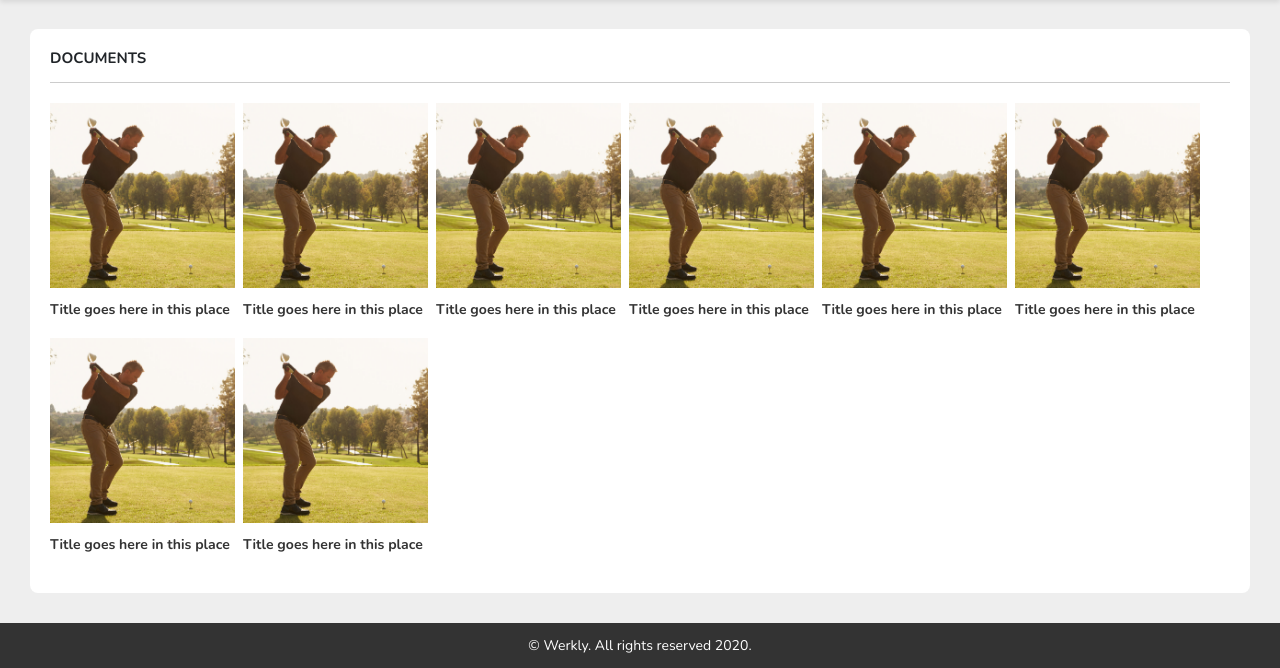
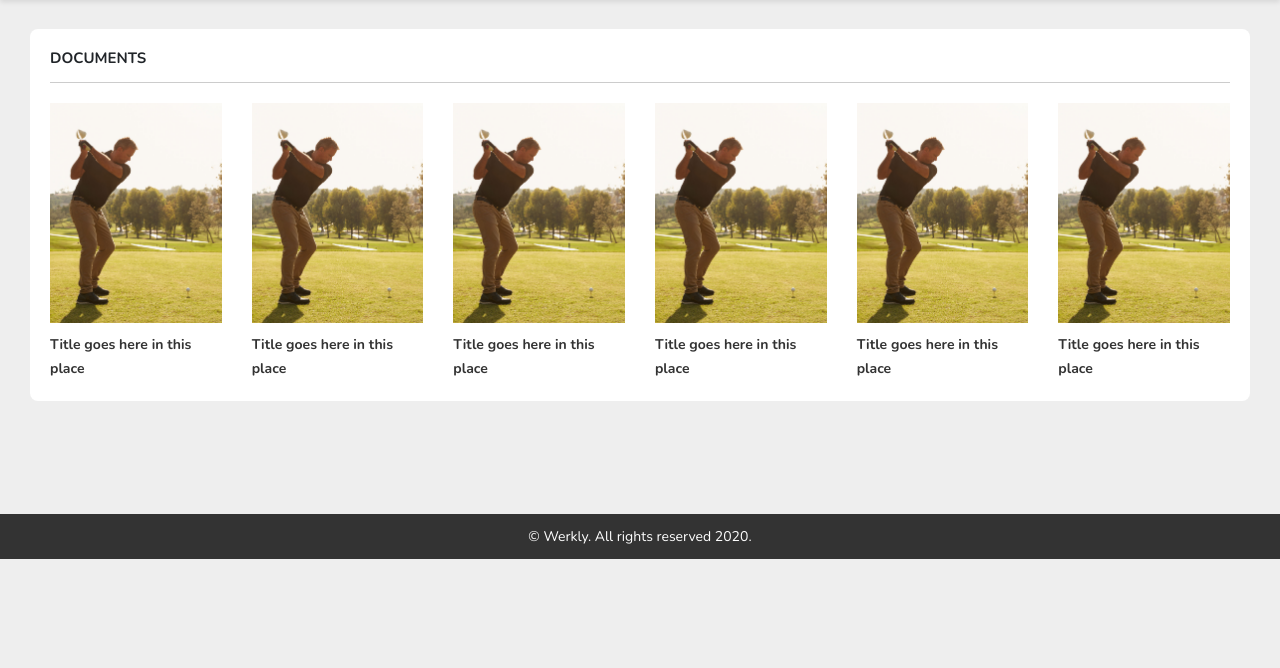
Before and after one commit to andrewoplas/Werkly-Demo, a website: page layout-1-2.html in a window 1280 px wide. Shown: the part 271-939 px from the top of the page. After the commit the page ends 830 px from the top, so only its background shows below. Drawn offline with nearby package versions, Linux system fonts and the light colour scheme.

Commit message:
Fix document hover

```diff
--- a/layout-1-2.html
+++ b/layout-1-2.html
@@ -169,24 +169,31 @@
                             </div>
                             <hr />
 
-                            <div class="d-flex flex-wrap">
-                                <div class="DocumentHover mr-2 mb-3">
+                            <div class="row">
+                                <div class="col-12 col-sm-6 col-md-4 col-lg-3 col-xl-2">
+                                    <div class="DocumentHover no-hover">
+                                        <div class="image-container">
                                             <div class="image"></div>
+                                        </div>
                                         <h3 class="title">Title goes here in this place</h3>
                                     </div>
-
-                                <div class="DocumentHover mr-2 mb-3">
-                                    <div class="image">
+                                </div>
+                                <div class="col-12 col-sm-6 col-md-4 col-lg-3 col-xl-2">
+                                    <div class="DocumentHover">
+                                        <div class="image-container">
+                                            <div class="image"></div>
                                             <div class="action-items center">
                                                 <button class="Button secondary px-3">Open</button>
                                             </div>
                                         </div>
                                         <h3 class="title">Title goes here in this place</h3>
                                     </div>
-
-                                <div class="DocumentHover mr-2 mb-3">
-                                    <div class="image">
-                                        <div class="action-items space">
+                                </div>
+                                <div class="col-12 col-sm-6 col-md-4 col-lg-3 col-xl-2">
+                                    <div class="DocumentHover">
+                                        <div class="image-container">
+                                            <div class="image"></div>
+                                            <div class="action-items">
                                                 <button class="Button icon">
                                                     <img src="./resources/images/icon-black.svg" alt="icon" height="13" width="13" />
                                                 </button>
@@ -195,10 +202,12 @@
                                         </div>
                                         <h3 class="title">Title goes here in this place</h3>
                                     </div>
-
-                                <div class="DocumentHover mr-2 mb-3">
-                                    <div class="image">
-                                        <div class="action-items space">
+                                </div>
+                                <div class="col-12 col-sm-6 col-md-4 col-lg-3 col-xl-2">
+                                    <div class="DocumentHover">
+                                        <div class="image-container">
+                                            <div class="image"></div>
+                                            <div class="action-items">
                                                 <button class="Button icon">
                                                     <img src="./resources/images/icon-black.svg" alt="icon" height="13" width="13" />
                                                 </button>
@@ -207,10 +216,12 @@
                                         </div>
                                         <h3 class="title">Title goes here in this place</h3>
                                     </div>
-
-                                <div class="DocumentHover mr-2 mb-3">
-                                    <div class="image">
-                                        <div class="action-items space">
+                                </div>
+                                <div class="col-12 col-sm-6 col-md-4 col-lg-3 col-xl-2">
+                                    <div class="DocumentHover">
+                                        <div class="image-container">
+                                            <div class="image"></div>
+                                            <div class="action-items">
                                                 <button class="Button icon">
                                                     <img src="./resources/images/icon-black.svg" alt="icon" height="13" width="13" />
                                                 </button>
@@ -219,10 +230,12 @@
                                         </div>
                                         <h3 class="title">Title goes here in this place</h3>
                                     </div>
-
-                                <div class="DocumentHover mr-2 mb-3">
-                                    <div class="image">
-                                        <div class="action-items space">
+                                </div>
+                                <div class="col-12 col-sm-6 col-md-4 col-lg-3 col-xl-2">
+                                    <div class="DocumentHover">
+                                        <div class="image-container">
+                                            <div class="image"></div>
+                                            <div class="action-items">
                                                 <button class="Button icon">
                                                     <img src="./resources/images/icon-black.svg" alt="icon" height="13" width="13" />
                                                 </button>
@@ -231,29 +244,6 @@
                                         </div>
                                         <h3 class="title">Title goes here in this place</h3>
                                     </div>
-
-                                <div class="DocumentHover mr-2 mb-3">
-                                    <div class="image">
-                                        <div class="action-items space">
-                                            <button class="Button icon">
-                                                <img src="./resources/images/icon-black.svg" alt="icon" height="13" width="13" />
-                                            </button>
-                                            <button class="Button secondary px-3">Open</button>
-                                        </div>
-                                    </div>
-                                    <h3 class="title">Title goes here in this place</h3>
-                                </div>
-
-                                <div class="DocumentHover mr-2 mb-3">
-                                    <div class="image">
-                                        <div class="action-items space">
-                                            <button class="Button icon">
-                                                <img src="./resources/images/icon-black.svg" alt="icon" height="13" width="13" />
-                                            </button>
-                                            <button class="Button secondary px-3">Open</button>
-                                        </div>
-                                    </div>
-                                    <h3 class="title">Title goes here in this place</h3>
                                 </div>
                             </div>
                         </div>
--- a/resources/scss/components/_document-hover.scss
+++ b/resources/scss/components/_document-hover.scss
@@ -1,32 +1,59 @@
+$border-width: 60px;
+
 .DocumentHover {
     flex-basis: 12%;
     flex-shrink: 0;
 
-    .image {
-        min-height: 185px;
-        min-width: 185px;
-        background-image: url("../images/login-left-graphic.png");
-        background-size: cover;
-        background-position: center;
-        background-repeat: no-repeat;
-        @include flex(flex-end, flex-end, column);
+    &:not(.no-hover):hover {
+        .image-container {
+            .image {
+                border-bottom: solid $border-width transparent;
+                transition: border-bottom 250ms ease-out;
+            }
 
-        &:hover .action-items {
-            visibility: visible;
+            .action-items {
+                padding: 10px 15px;
+                max-height: 53px;
+                transition: 220ms ease-out;
+            }
+        }
+    }
+
+    .image-container {
+        min-height: 220px;
+        max-height: 250px;
+        // min-width: 185px;
+        width: 100%;
+        position: relative;
+
+        .image {
+            width: 100%;
+            height: 100%;
+            position: absolute;
+            top: 0;
+            right: 0;
+            background-image: url("../images/login-left-graphic.png");
+            background-size: cover;
+            background-position: center;
+            background-repeat: no-repeat;
+            border-bottom: solid 0 transparent;
+            transition: border-bottom 250ms ease-in;
         }
 
         .action-items {
             width: 100%;
             margin-top: auto;
-            padding: 10px 20px;
+            padding: 0 15px;
+            position: absolute;
             background-color: $dark;
-            visibility: hidden;
+            bottom: 0;
+
+            max-height: 0;
+            transition: 250ms ease-in;
+            overflow: hidden;
+
             @include flex(space-between, center);
             flex-wrap: wrap;
-
-            &.space {
-                @include flex(space-between, center);
-            }
 
             &.center {
                 @include flex(center, center);
```
Also changed, not shown: resources/css/login.css, resources/css/main.css. Lines whose indentation alone changed are shown as unchanged.
